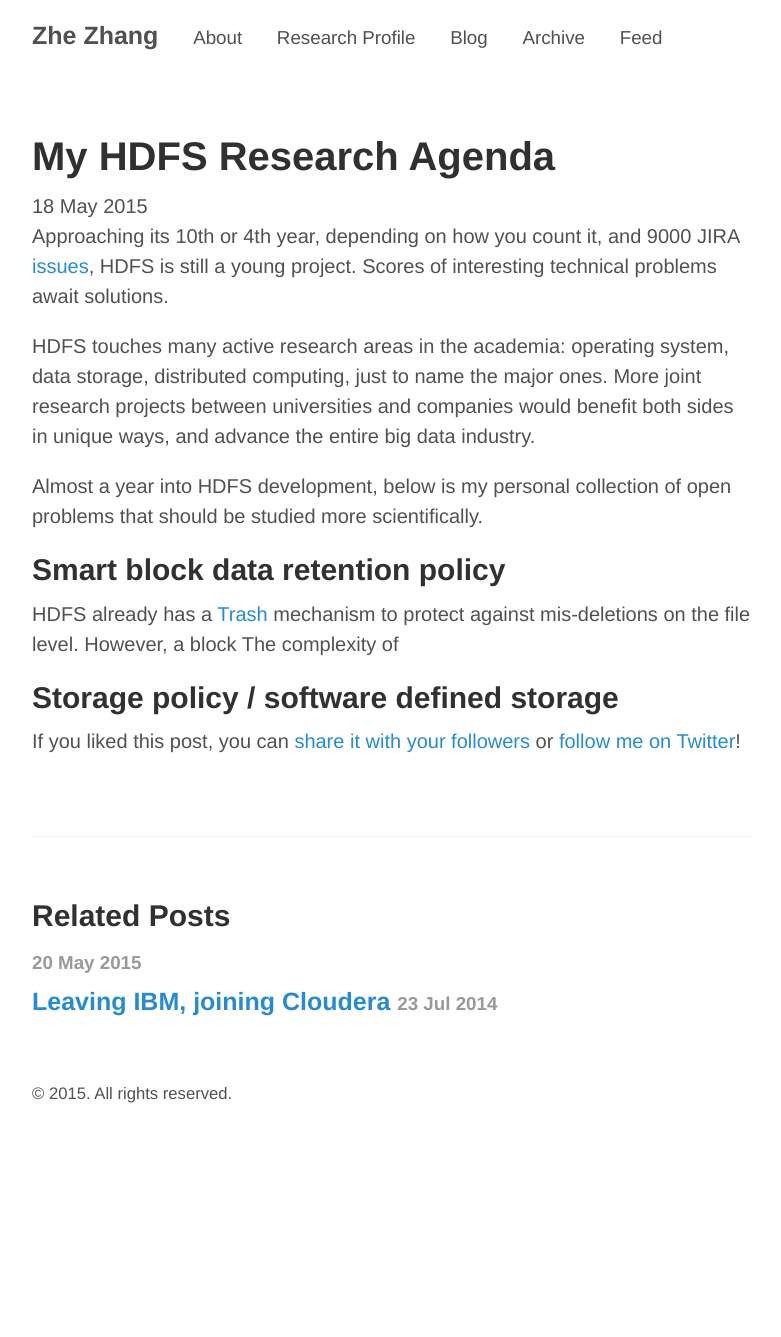
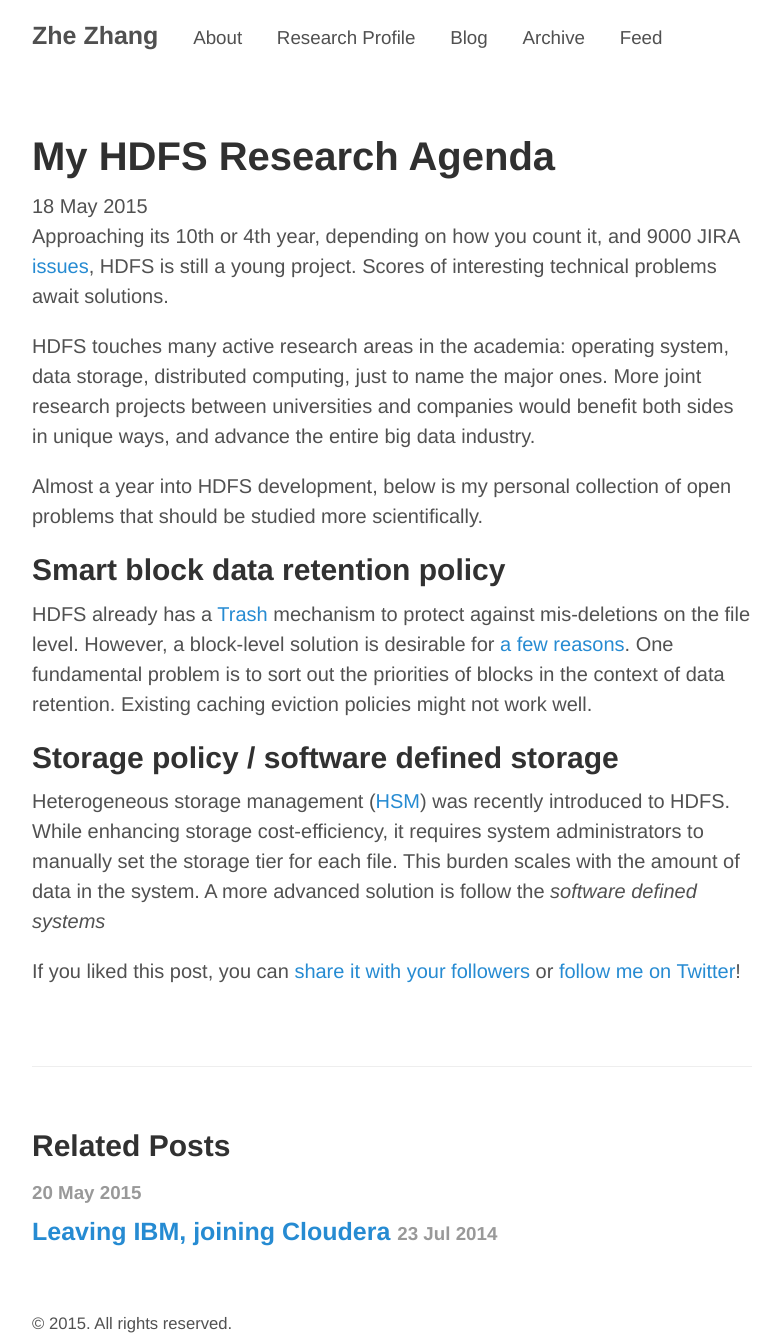
Before and after one commit to zhe-thoughts/zhe-thoughts.github.io, a Jekyll site: the page built from _posts/2015-05-18-HDFS-research-agenda.md, in a window 1280 px wide. Shown: the whole page, without its empty margins (248-1029 px from the left). Built offline with Jekyll 4.4.1, drawn with Linux system fonts in a browser that asks for light colours; before the commit the page ends 1107 px from its top, so only the background shows below that.

Commit message:
hdfs research

```diff
--- a/_posts/2015-05-18-HDFS-research-agenda.md
+++ b/_posts/2015-05-18-HDFS-research-agenda.md
@@ -9,8 +9,9 @@ HDFS touches many active research areas in the academia: operating system, data
 Almost a year into HDFS development, below is my personal collection of open problems that should be studied more scientifically.
 
 ## Smart block data retention policy
-HDFS already has a [Trash](http://www.cloudera.com/content/cloudera/en/documentation/cloudera-manager/v4-latest/Cloudera-Manager-Managing-Clusters/cmmc_hdfs_trash.html) mechanism to protect against mis-deletions on the file level. However, a block The complexity of
+HDFS already has a [Trash](http://www.cloudera.com/content/cloudera/en/documentation/cloudera-manager/v4-latest/Cloudera-Manager-Managing-Clusters/cmmc_hdfs_trash.html) mechanism to protect against mis-deletions on the file level. However, a block-level solution is desirable for [a few reasons](https://issues.apache.org/jira/browse/HDFS-8193). One fundamental problem is to sort out the priorities of blocks in the context of data retention. Existing caching eviction policies might not work well.
 
 ## Storage policy / software defined storage
+Heterogeneous storage management ([HSM](http://hadoop.apache.org/docs/r2.7.0/hadoop-project-dist/hadoop-hdfs/ArchivalStorage.html)) was recently introduced to HDFS. While enhancing storage cost-efficiency, it requires system administrators to manually set the storage tier for each file. This burden scales with the amount of data in the system. A more advanced solution is follow the _software defined systems_
 
 {% include twitter_plug.html %}
```
